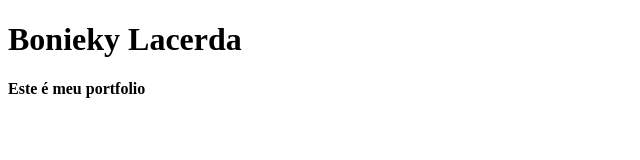
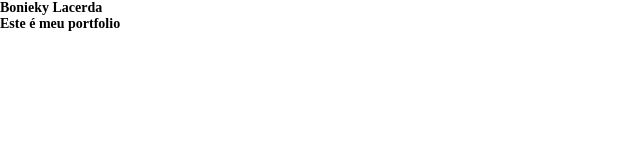
Before and after one commit to fabioverlaine/gitflowtop, a plain HTML site: page index.html in a window 1280 px wide. Shown: the whole page, without its empty margins (0-640 px from the left). Drawn offline with Linux system fonts and the light colour scheme.

Commit message:
Creating styles.css

```diff
--- /dev/null
+++ b/assets/styles.css
@@ -0,0 +1,6 @@
+* {
+    margin: 0;
+    padding: 0;
+    list-style: none;
+    font-size: 14px;
+}
--- a/index.html
+++ b/index.html
@@ -3,6 +3,7 @@
 <head>
     <meta charset="UTF-8">
     <meta name="viewport" content="width=device-width, initial-scale=1.0">
+    <link rel="stylesheet" href="assets/styles.css"/>
     <title>Portfolio Boladão</title>
 </head>
 <body>
```
